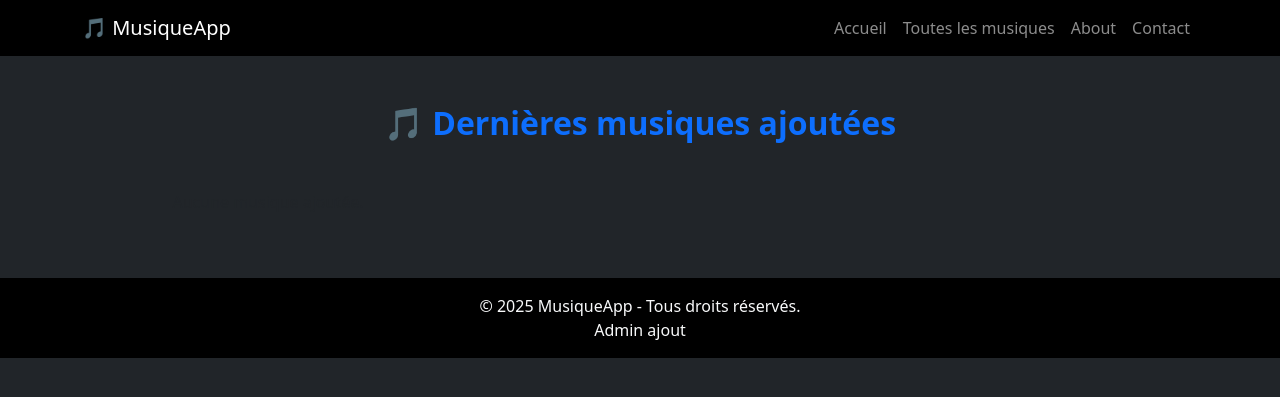
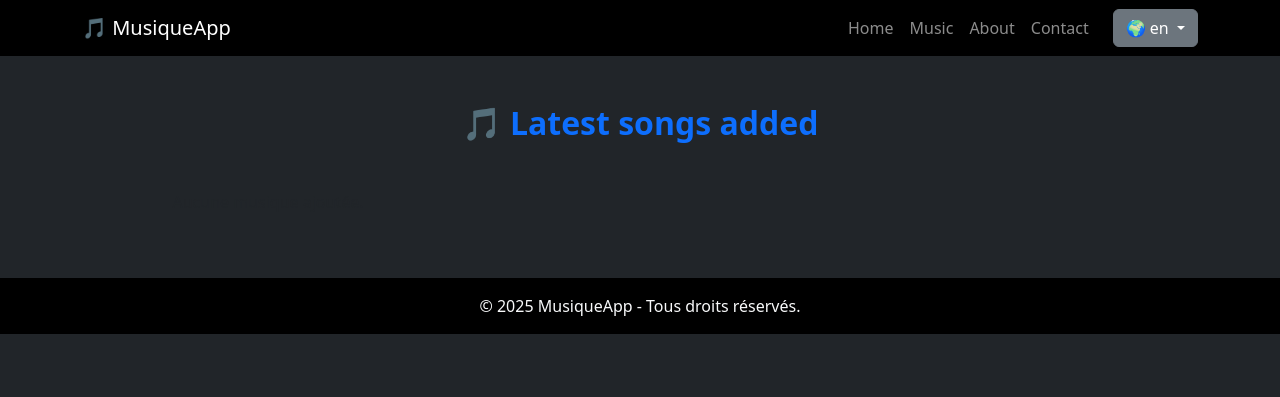
Before and after one commit to edenolam/liranyuzbegi, a Symfony app: template templates/homepage.html.twig in a window 1280 px wide. Shown: the top 397 px of the page. Run offline with Twig, Linux system fonts and the light colour scheme; the template is opened without the code that fills it, so the values that code supplies are empty; some libraries are stand-ins or nearby versions.

Commit message:
ajout traduction

```diff
--- a/composer.json
+++ b/composer.json
@@ -102,7 +102,6 @@
         "phpunit/phpunit": "^9.5",
         "symfony/browser-kit": "7.2.*",
         "symfony/css-selector": "7.2.*",
-        "symfony/debug-bundle": "7.2.*",
         "symfony/maker-bundle": "^1.0",
         "symfony/phpunit-bridge": "^7.2",
         "symfony/stopwatch": "7.2.*",
--- a/config/bundles.php
+++ b/config/bundles.php
@@ -4,7 +4,6 @@ return [
     Symfony\Bundle\FrameworkBundle\FrameworkBundle::class => ['all' => true],
     Doctrine\Bundle\DoctrineBundle\DoctrineBundle::class => ['all' => true],
     Doctrine\Bundle\MigrationsBundle\DoctrineMigrationsBundle::class => ['all' => true],
-    Symfony\Bundle\DebugBundle\DebugBundle::class => ['dev' => true],
     Symfony\Bundle\TwigBundle\TwigBundle::class => ['all' => true],
     Symfony\Bundle\WebProfilerBundle\WebProfilerBundle::class => ['dev' => true, 'test' => true],
     Symfony\UX\StimulusBundle\StimulusBundle::class => ['all' => true],
--- a/config/services.yaml
+++ b/config/services.yaml
@@ -4,6 +4,7 @@
 # Put parameters here that don't need to change on each machine where the app is deployed
 # https://symfony.com/doc/current/best_practices.html#use-parameters-for-application-configuration
 parameters:
+  locale: 'he'
 
 services:
   _defaults:
--- a/templates/base.html.twig
+++ b/templates/base.html.twig
@@ -1,9 +1,9 @@
 <!DOCTYPE html>
-<html lang="fr">
+<html lang="{{ app.request.locale }}">
 <head>
     <meta charset="UTF-8">
     <meta name="viewport" content="width=device-width, initial-scale=1.0">
-    <title>{% block title %}Mon Site Musical{% endblock %}</title>
+    <title>{% block title %}{{ 'songs'|trans }}{% endblock %}</title>
 
     <!-- Bootstrap Dark Mode -->
     <link href="https://cdn.jsdelivr.net/npm/bootstrap@5.3.0/dist/css/bootstrap.min.css" rel="stylesheet">
@@ -20,18 +20,28 @@
         <div class="collapse navbar-collapse" id="navbarNav">
             <ul class="navbar-nav ms-auto">
                 <li class="nav-item">
-                    <a class="nav-link" href="{{ path('home') }}">Accueil</a>
+                    <a class="nav-link" href="{{ path('home') }}">{{ 'home'|trans }}</a>
                 </li>
                 <li class="nav-item">
-                    <a class="nav-link" href="{{ path('app_song_list') }}">Toutes les musiques</a>
+                    <a class="nav-link" href="{{ path('app_song_list') }}">{{ 'songs'|trans }}</a>
                 </li>
                 <li class="nav-item">
-                    <a class="nav-link" href="{{ path('about') }}">About</a>
+                    <a class="nav-link" href="{{ path('about') }}">{{ 'about'|trans }}</a>
                 </li>
                 <li class="nav-item">
-                    <a class="nav-link" href="{{ path('contact') }}">Contact</a>
+                    <a class="nav-link" href="{{ path('contact') }}">{{ 'contact'|trans }}</a>
                 </li>
             </ul>
+            <!-- Menu déroulant pour changer la langue -->
+            <div class="dropdown ms-3">
+                <button class="btn btn-secondary dropdown-toggle" type="button" id="languageDropdown" data-bs-toggle="dropdown">
+                    🌍 {{ app.request.locale }}
+                </button>
+                <ul class="dropdown-menu">
+                    <li><a class="dropdown-item" href="{{ path('change_locale', { 'locale': 'he' }) }}">🇮🇱 עברית</a></li>
+                    <li><a class="dropdown-item" href="{{ path('change_locale', { 'locale': 'en' }) }}">🇬🇧 English</a></li>
+                </ul>
+            </div>
         </div>
     </div>
 </nav>
@@ -42,9 +52,23 @@
 
 <footer class="text-center mt-5 p-3 bg-black">
     <p class="mb-0">© 2025 MusiqueApp - Tous droits réservés.</p>
-    <a class="nav-link" href="{{ path('app_admin_song_new') }}">Admin ajout</a>
+</footer>
+<script>
+    function playAudio(index) {
+        let audio = document.getElementById('audio-' + index);
+        audio.play();
+    }
 
-</footer>
+    function pauseAudio(index) {
+        let audio = document.getElementById('audio-' + index);
+        audio.pause();
+    }
 
+    function stopAudio(index) {
+        let audio = document.getElementById('audio-' + index);
+        audio.pause();
+        audio.currentTime = 0; // Remet l'audio au début
+    }
+</script>
 </body>
 </html>
--- a/templates/homepage.html.twig
+++ b/templates/homepage.html.twig
@@ -4,7 +4,7 @@
 
 {% block body %}
     <div class="container mt-5">
-        <h2 class="text-center text-primary fw-bold">🎵 Dernières musiques ajoutées</h2>
+        <h2 class="text-center text-primary fw-bold">{{ 'latest_songs'|trans }}</h2>
         <div class="row row-cols-1 row-cols-md-3 g-4 mt-4">
             {% for song in latestSongs %}
                 <div class="col">
@@ -22,7 +22,9 @@
                         {% if song.audioFile %}
                             <div class="card-footer bg-white text-center">
                                 <audio id="audio-{{ loop.index }}" src="{{ asset('uploads/songs/' ~ song.audioFile) }}"></audio>
-                                <button class="btn btn-primary btn-sm" onclick="document.getElementById('audio-{{ loop.index }}').play()">▶️ Écouter</button>
+                                <button class="btn btn-primary btn-sm" onclick="playAudio({{ loop.index }})">▶️ Écouter</button>
+                                <button class="btn btn-warning btn-sm" onclick="pauseAudio({{ loop.index }})">⏸️ Pause</button>
+                                <button class="btn btn-danger btn-sm" onclick="stopAudio({{ loop.index }})">⏹️ Stop</button>
                             </div>
                         {% endif %}
                     </div>
--- /dev/null
+++ b/translations/messages.en.yaml
@@ -0,0 +1,5 @@
+latest_songs: "🎵 Latest songs added"
+home: 'Home'
+contact: 'Contact'
+about: 'About'
+songs: 'Music'
--- /dev/null
+++ b/translations/messages.he.yaml
@@ -0,0 +1,5 @@
+latest_songs: "🎵 שירים שנוספו לאחרונה"
+home: 'דף הבית'
+contact: 'צור קשר'
+about: 'על אודות'
+songs: 'מוזיקה'
```
Also changed, not shown: docker-compose.yml (deleted, +0 -25 lines), src/Controller/ContactController.php (+8 -4 lines), src/EventListener/LocaleSubscriber.php (added, +35 -0 lines), 4 other files.
